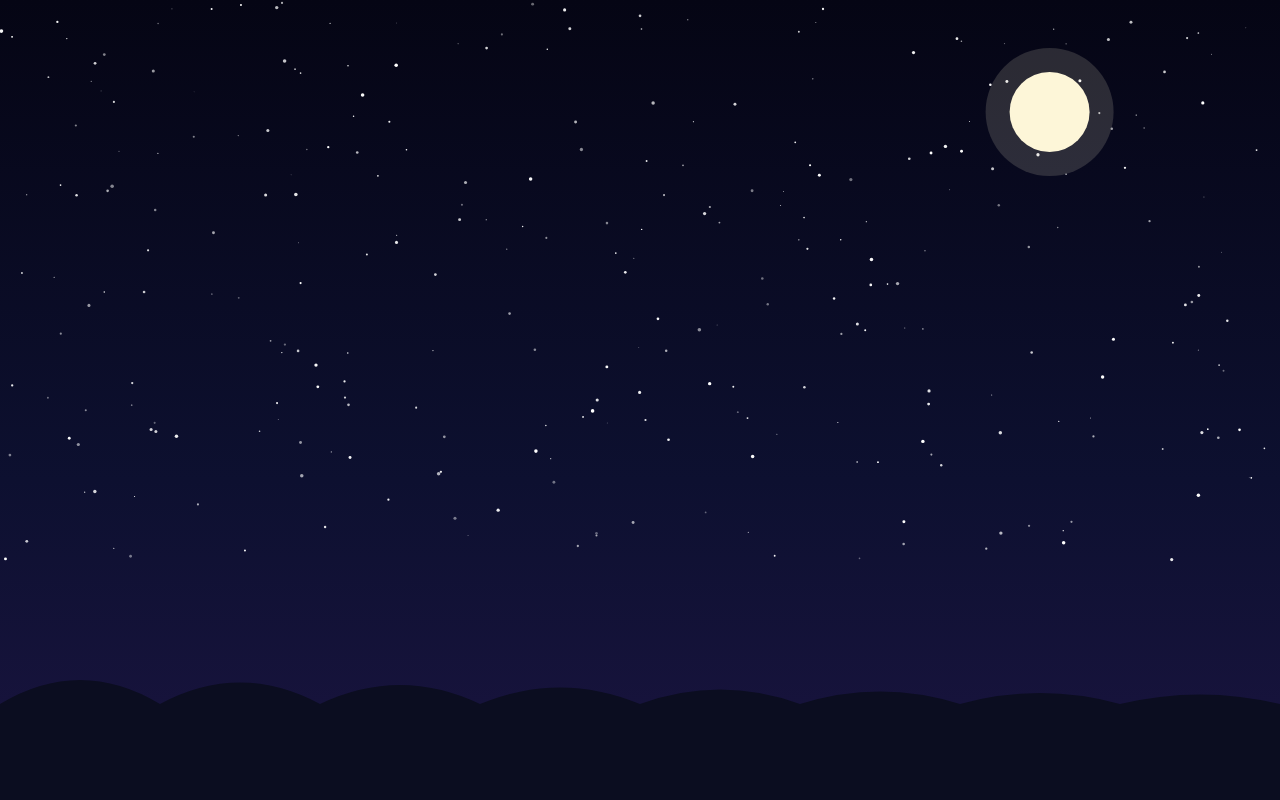
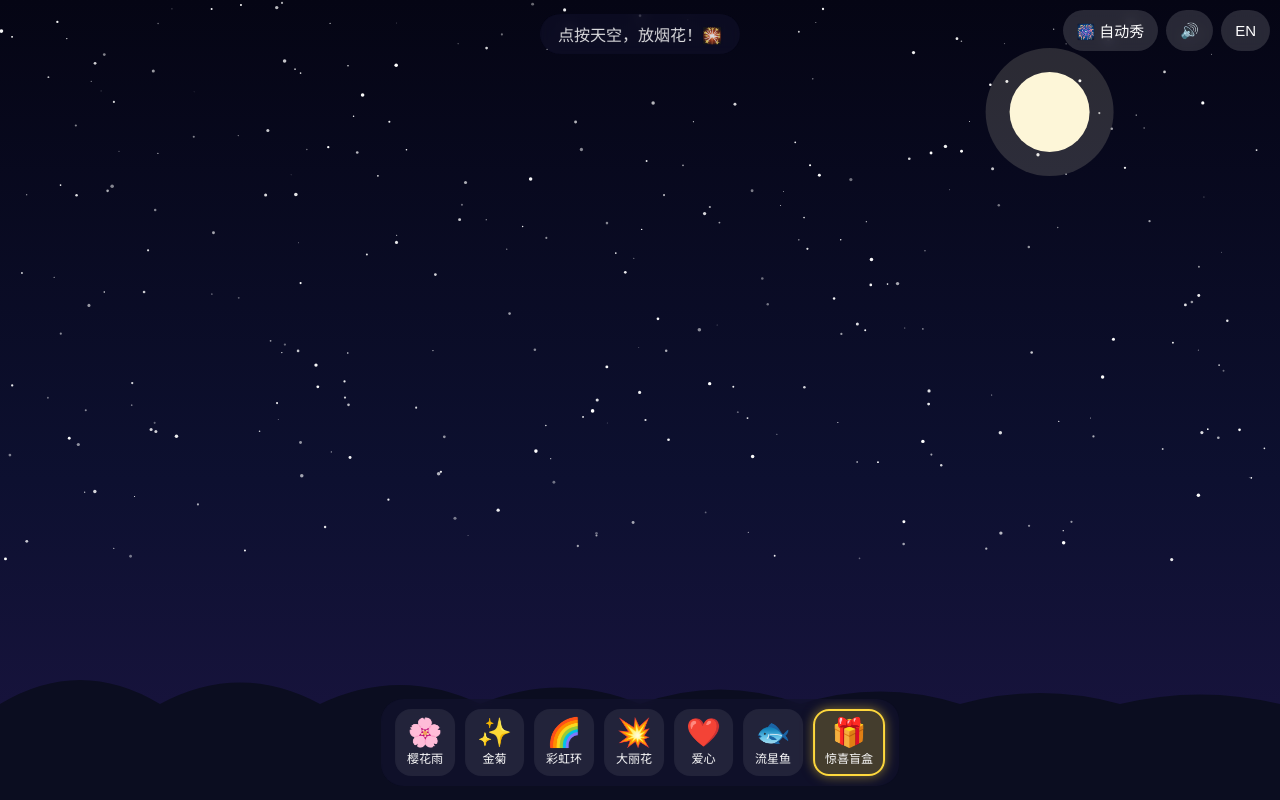
Before and after one commit to VanVu813/firework, a plain HTML site: page index.html in a window 1280 px wide. Drawn offline with Linux system fonts and the light colour scheme; animation ran at ten frames a second.

Commit message:
feat: 儿童友好UI — 双语切换/烟花选择栏/自动烟花秀/音效开关

```diff
--- a/css/style.css
+++ b/css/style.css
@@ -12,6 +12,7 @@ html, body {
   touch-action: none;
   -webkit-user-select: none;
   user-select: none;
+  font-family: "PingFang SC", "Microsoft YaHei", -apple-system, sans-serif;
 }
 
 #sky {
@@ -20,3 +21,118 @@ html, body {
   height: 100%;
   cursor: crosshair;
 }
+
+/* ---------- 顶部工具栏 ---------- */
+#topbar {
+  position: fixed;
+  top: 10px;
+  right: 10px;
+  display: flex;
+  gap: 8px;
+  z-index: 10;
+}
+
+.tool-btn {
+  border: none;
+  border-radius: 999px;
+  background: rgba(255, 255, 255, 0.14);
+  color: #fff;
+  font-size: 15px;
+  padding: 10px 14px;
+  cursor: pointer;
+  backdrop-filter: blur(6px);
+  transition: transform 0.15s, background 0.15s;
+}
+
+.tool-btn:hover {
+  background: rgba(255, 255, 255, 0.26);
+  transform: scale(1.06);
+}
+
+.tool-btn.active {
+  background: rgba(255, 200, 80, 0.85);
+  color: #4a2c00;
+}
+
+.tool-btn span {
+  margin-left: 4px;
+}
+
+/* ---------- 烟花选择栏 ---------- */
+#selector {
+  position: fixed;
+  bottom: 14px;
+  left: 50%;
+  transform: translateX(-50%);
+  display: flex;
+  gap: 10px;
+  padding: 10px 14px;
+  background: rgba(20, 20, 50, 0.55);
+  border-radius: 22px;
+  backdrop-filter: blur(8px);
+  z-index: 10;
+  max-width: 94vw;
+  overflow-x: auto;
+  scrollbar-width: none;
+}
+
+#selector::-webkit-scrollbar {
+  display: none;
+}
+
+.fw-item {
+  flex: 0 0 auto;
+  display: flex;
+  flex-direction: column;
+  align-items: center;
+  gap: 2px;
+  border: 2px solid transparent;
+  border-radius: 16px;
+  background: rgba(255, 255, 255, 0.08);
+  color: #fff;
+  padding: 8px 10px;
+  cursor: pointer;
+  transition: transform 0.15s, border-color 0.15s, background 0.15s;
+}
+
+.fw-item:hover {
+  transform: translateY(-3px) scale(1.05);
+}
+
+.fw-item.selected {
+  border-color: #ffd93d;
+  background: rgba(255, 217, 61, 0.22);
+  box-shadow: 0 0 12px rgba(255, 217, 61, 0.5);
+}
+
+.fw-emoji {
+  font-size: 28px;
+  line-height: 1;
+}
+
+.fw-name {
+  font-size: 12px;
+  white-space: nowrap;
+}
+
+/* ---------- 提示语 ---------- */
+#hint {
+  position: fixed;
+  top: 14px;
+  left: 50%;
+  transform: translateX(-50%);
+  color: rgba(255, 255, 255, 0.85);
+  font-size: 16px;
+  padding: 8px 18px;
+  background: rgba(20, 20, 50, 0.45);
+  border-radius: 999px;
+  backdrop-filter: blur(6px);
+  z-index: 10;
+  pointer-events: none;
+  animation: hintFloat 2.5s ease-in-out infinite;
+}
+
+@keyframes hintFloat {
+  0%, 100% { transform: translateX(-50%) translateY(0); }
+  50% { transform: translateX(-50%) translateY(-5px); }
+}
--- a/index.html
+++ b/index.html
@@ -8,9 +8,23 @@
 </head>
 <body>
   <canvas id="sky"></canvas>
+
+  <!-- 顶部工具栏 -->
+  <div id="topbar">
+    <button id="btn-auto" class="tool-btn" title="自动烟花秀 Auto Show">🎆<span data-i18n="autoShow">自动秀</span></button>
+    <button id="btn-sound" class="tool-btn" title="声音 Sound">🔊</button>
+    <button id="btn-lang" class="tool-btn" title="Language 语言">中/EN</button>
+  </div>
+
+  <!-- 烟花选择栏 -->
+  <div id="selector"></div>
+
+  <!-- 提示语 -->
+  <div id="hint" data-i18n="hint">点按天空，放烟花！🎇</div>
+
   <script src="js/fireworks.js"></script>
   <script src="js/audio.js"></script>
+  <script src="js/main.js"></script>
   <script src="js/ui.js"></script>
-  <script src="js/main.js"></script>
 </body>
 </html>
--- a/js/main.js
+++ b/js/main.js
@@ -84,20 +84,27 @@ function drawHills() {
   ctx.fill();
 }
 
-const STEP2_TYPES = ['sakura', 'chrysanthemum', 'rainbowRing'];
-let launchCount = 0;
-
-function launch(tx, ty) {
-  const color = PALETTE[Math.floor(Math.random() * PALETTE.length)];
-  const type = STEP2_TYPES[launchCount++ % STEP2_TYPES.length];
-  rockets.push(new Rocket(W / 2, H * 0.95, tx, ty, color, type));
-  AudioEngine.playLaunch();
-}
+const Game = {
+  selectedType: 'surprise',
+  launch(tx, ty, type) {
+    const color = PALETTE[Math.floor(Math.random() * PALETTE.length)];
+    rockets.push(new Rocket(W / 2, H * 0.95, tx, ty, color, type || this.selectedType));
+    AudioEngine.playLaunch();
+  },
+  // 随机位置发射（自动秀模式用）
+  randomLaunch() {
+    this.launch(
+      W * (0.15 + Math.random() * 0.7),
+      H * (0.15 + Math.random() * 0.45)
+    );
+  },
+};
+window.Game = Game;
 
 function onTap(e) {
   e.preventDefault();
   const p = e.touches ? e.touches[0] : e;
-  launch(p.clientX * devicePixelRatio, p.clientY * devicePixelRatio);
+  Game.launch(p.clientX * devicePixelRatio, p.clientY * devicePixelRatio);
 }
 
 canvas.addEventListener('mousedown', onTap);
--- a/js/ui.js
+++ b/js/ui.js
@@ -1,4 +1,95 @@
 'use strict';
 
-// Step 4 将在这里实现儿童 UI（烟花选择栏 / 自动模式 / 设置）
-const UI = {};
+// ---------- 双语 ----------
+const I18N = {
+  zh: {
+    autoShow: '自动秀',
+    stopShow: '停止',
+    soundOn: '🔊',
+    soundOff: '🔇',
+    hint: '点按天空，放烟花！🎇',
+  },
+  en: {
+    autoShow: 'Auto Show',
+    stopShow: 'Stop',
+    soundOn: '🔊',
+    soundOff: '🔇',
+    hint: 'Tap the sky for fireworks! 🎇',
+  },
+};
+
+const UI = {
+  lang: localStorage.getItem('fw-lang') || 'zh',
+  autoTimer: null,
+
+  t(key) {
+    return I18N[this.lang][key];
+  },
+
+  applyLang() {
+    document.documentElement.lang = this.lang === 'zh' ? 'zh-CN' : 'en';
+    document.querySelectorAll('[data-i18n]').forEach(el => {
+      const key = el.dataset.i18n;
+      if (I18N[this.lang][key]) el.textContent = I18N[this.lang][key];
+    });
+    document.getElementById('btn-sound').textContent =
+      AudioEngine.enabled ? this.t('soundOn') : this.t('soundOff');
+    document.getElementById('btn-lang').textContent = this.lang === 'zh' ? 'EN' : '中';
+    this.renderSelector();
+    const autoBtn = document.getElementById('btn-auto');
+    autoBtn.querySelector('span').textContent = this.autoTimer ? this.t('stopShow') : this.t('autoShow');
+  },
+
+  renderSelector() {
+    const box = document.getElementById('selector');
+    box.innerHTML = '';
+    for (const meta of FIREWORK_META) {
+      const btn = document.createElement('button');
+      btn.className = 'fw-item' + (Game.selectedType === meta.id ? ' selected' : '');
+      btn.innerHTML =
+        `<span class="fw-emoji">${meta.emoji}</span>` +
+        `<span class="fw-name">${this.lang === 'zh' ? meta.zh : meta.en}</span>`;
+      btn.addEventListener('click', () => {
+        Game.selectedType = meta.id;
+        this.renderSelector();
+      });
+      box.appendChild(btn);
+    }
+  },
+
+  toggleAuto() {
+    const btn = document.getElementById('btn-auto');
+    if (this.autoTimer) {
+      clearInterval(this.autoTimer);
+      this.autoTimer = null;
+      btn.classList.remove('active');
+    } else {
+      Game.randomLaunch();
+      this.autoTimer = setInterval(() => {
+        Game.randomLaunch();
+        if (Math.random() < 0.35) {
+          setTimeout(() => Game.randomLaunch(), 250);
+        }
+      }, 1100);
+      btn.classList.add('active');
+    }
+    btn.querySelector('span').textContent = this.autoTimer ? this.t('stopShow') : this.t('autoShow');
+  },
+
+  init() {
+    document.getElementById('btn-auto').addEventListener('click', () => this.toggleAuto());
+    document.getElementById('btn-sound').addEventListener('click', () => {
+      AudioEngine.enabled = !AudioEngine.enabled;
+      document.getElementById('btn-sound').textContent =
+        AudioEngine.enabled ? this.t('soundOn') : this.t('soundOff');
+    });
+    document.getElementById('btn-lang').addEventListener('click', () => {
+      this.lang = this.lang === 'zh' ? 'en' : 'zh';
+      localStorage.setItem('fw-lang', this.lang);
+      this.applyLang();
+    });
+    this.applyLang();
+  },
+};
+
+UI.init();
```
